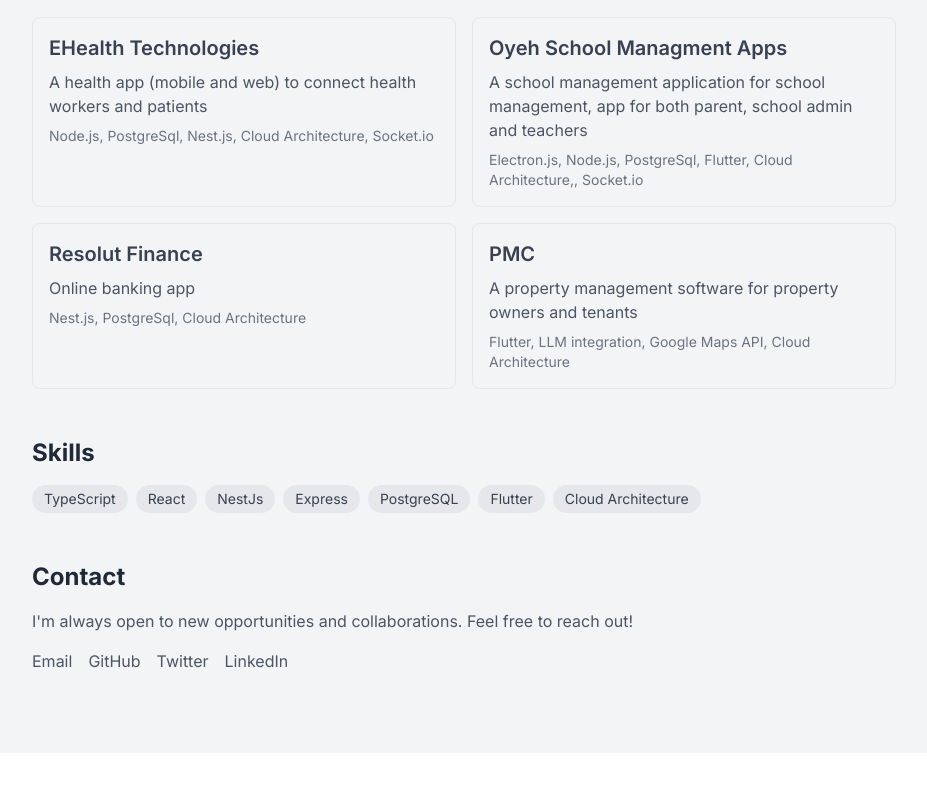
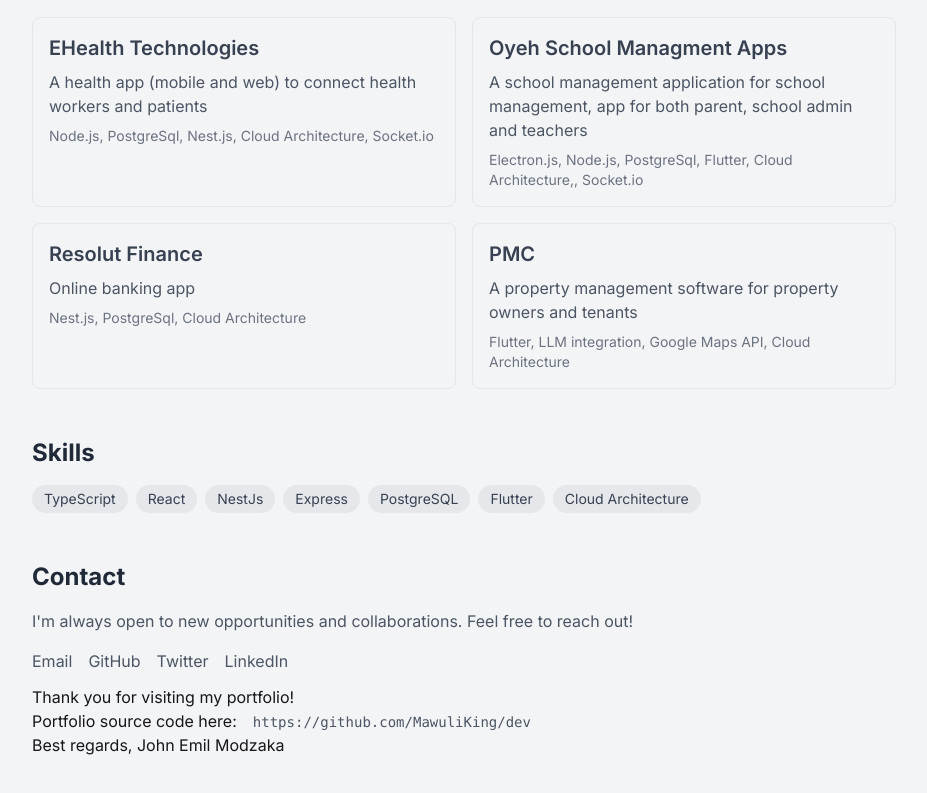
Before and after one commit to MawuliKing/dev, a Next.js app: page / in a window 1280 px wide. Shown: the part 315-1108 px from the top of the page, without its empty margins (176-1103 px from the left). Before the commit the page ends 1068 px from the top, so only its background shows below. Built offline with nearby package versions, Linux system fonts and the light colour scheme.

Commit message:
Add README, LICENSE, and GitHub repo link to project

```diff
--- a/app/components/Contact.tsx
+++ b/app/components/Contact.tsx
@@ -38,6 +38,20 @@
           LinkedIn
         </a>
       </div>
+      <div className="mt-3">
+        <p>Thank you for visiting my portfolio!</p>
+        <p>
+          Portfolio source code here:
+          <a
+            href="https://github.com/MawuliKing/dev"
+            target="_blank"
+            className="ms-2 text-sm font-mono text-gray-600 dark:text-gray-300 bg-gray-100 dark:bg-gray-800 px-2 py-1 rounded-lg"
+          >
+            https://github.com/MawuliKing/dev
+          </a>
+        </p>
+        <p>Best regards, John Emil Modzaka</p>
+      </div>
     </section>
   );
 }
```
Also changed, not shown: 2 other files (tests, documents, lock files or other folders).
